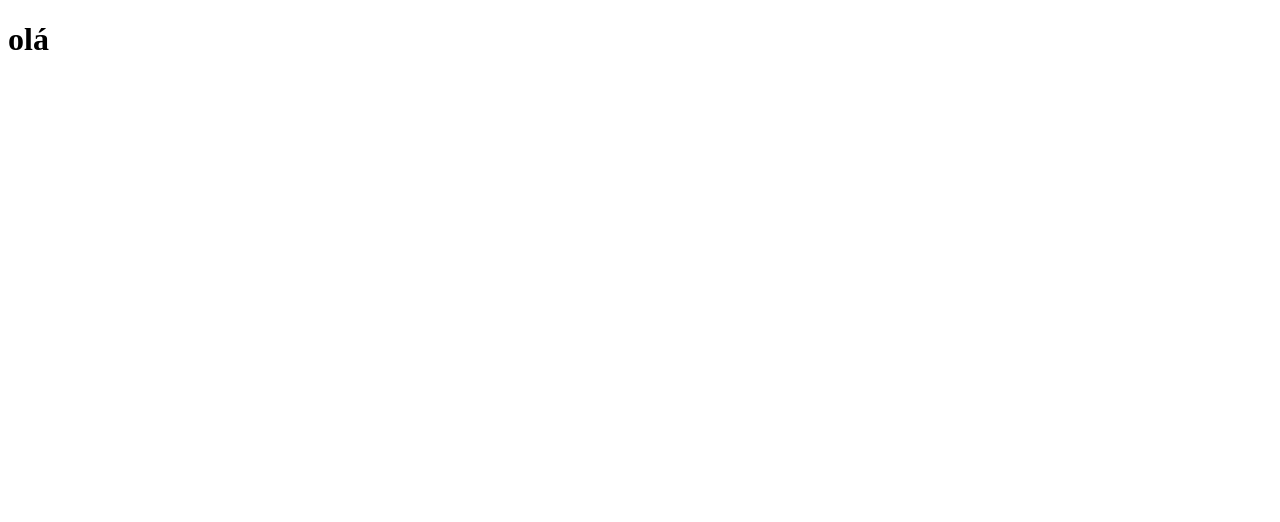
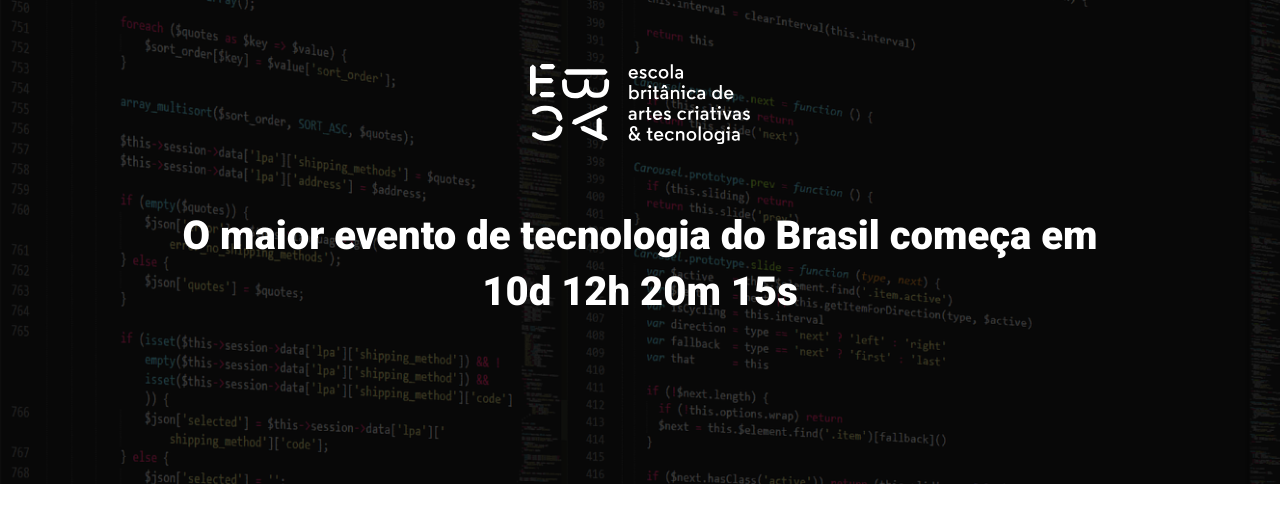
Before and after one commit to Igormurta7/lp_evento, a website built with Parcel: page src/index.html in a window 1280 px wide. Built offline with nearby package versions, Linux system fonts and the light colour scheme.

Commit message:
criando o hero

```diff
--- a/package.json
+++ b/package.json
@@ -12,6 +12,7 @@
   "license": "ISC",
   "devDependencies": {
     "@parcel/transformer-sass": "^2.8.3",
-    "parcel": "^2.8.3"
+    "parcel": "^2.8.3",
+    "sharp": "^0.31.3"
   }
 }
--- a/src/index.html
+++ b/src/index.html
@@ -1,14 +1,28 @@
 <!DOCTYPE html>
-<html lang="en">
+<html lang="pt-br">
   <head>
     <meta charset="UTF-8" />
     <meta http-equiv="X-UA-Compatible" content="IE=edge" />
     <meta name="viewport" content="width=device-width, initial-scale=1.0" />
-    <title>Document</title>
+    <title>EBAC Tech Talks</title>
+    <link rel="preconnect" href="https://fonts.googleapis.com" />
+    <link rel="preconnect" href="https://fonts.gstatic.com" crossorigin />
+    <link
+      href="https://fonts.googleapis.com/css2?family=Roboto:wght@400;700;900&display=swap"
+      rel="stylesheet"
+    />
+
     <link rel="stylesheet" href="styles/main.scss" />
   </head>
   <body>
-    <h1>olá</h1>
+    <header class="hero">
+      <div class="container">
+        <img class="hero__logo" src="./images/ebac_logo.svg" alt="EBAC" />
+        <p class="hero__text">
+          O maior evento de tecnologia do Brasil começa em 10d 12h 20m 15s
+        </p>
+      </div>
+    </header>
     <script src="/src/scripts/main.js"></script>
   </body>
 </html>
--- /dev/null
+++ b/src/styles/_hero.scss
@@ -0,0 +1,53 @@
+.hero {
+  padding-top: 64px;
+  padding-bottom: 100px;
+  background-image: url(../images/fundo.png);
+  background-repeat: no-repeat;
+  background-size: cover;
+  position: relative;
+
+  .container {
+    position: relative;
+  }
+
+  &::before {
+    position: absolute;
+    top: 0;
+    left: 0;
+    width: 100%;
+    height: 100%;
+    background-color: #000;
+    content: "";
+    opacity: 0.7;
+  }
+
+  &__text {
+    margin-top: 64px;
+    margin-bottom: 64px;
+    font-size: 40px;
+    line-height: 56px;
+    color: #fff;
+    font-weight: 800;
+    text-align: center;
+  }
+
+  &__logo {
+    margin: 0 auto;
+    height: 80px;
+    display: block;
+  }
+
+  @media (max-width: 640px) {
+    padding: 40px 0;
+
+    &__logo {
+      height: 40px;
+    }
+
+    &__text {
+      font-size: 22px;
+      line-height: 24px;
+      margin: 24px 0;
+    }
+  }
+}
--- a/src/styles/main.scss
+++ b/src/styles/main.scss
@@ -0,0 +1,23 @@
+@use "hero";
+
+* {
+  margin: 0;
+  padding: 0;
+  box-sizing: border-box;
+  font-family: Roboto, sans-serif;
+  color: #fff;
+}
+
+.container {
+  max-width: 960px;
+  width: 100%;
+  margin: 0 auto;
+
+  @media (max-width: 640px) {
+    max-width: 80%;
+  }
+
+  @media (max-width: 1024px) {
+    max-width: 90%;
+  }
+}
```
Also changed, not shown: 1 other file.
